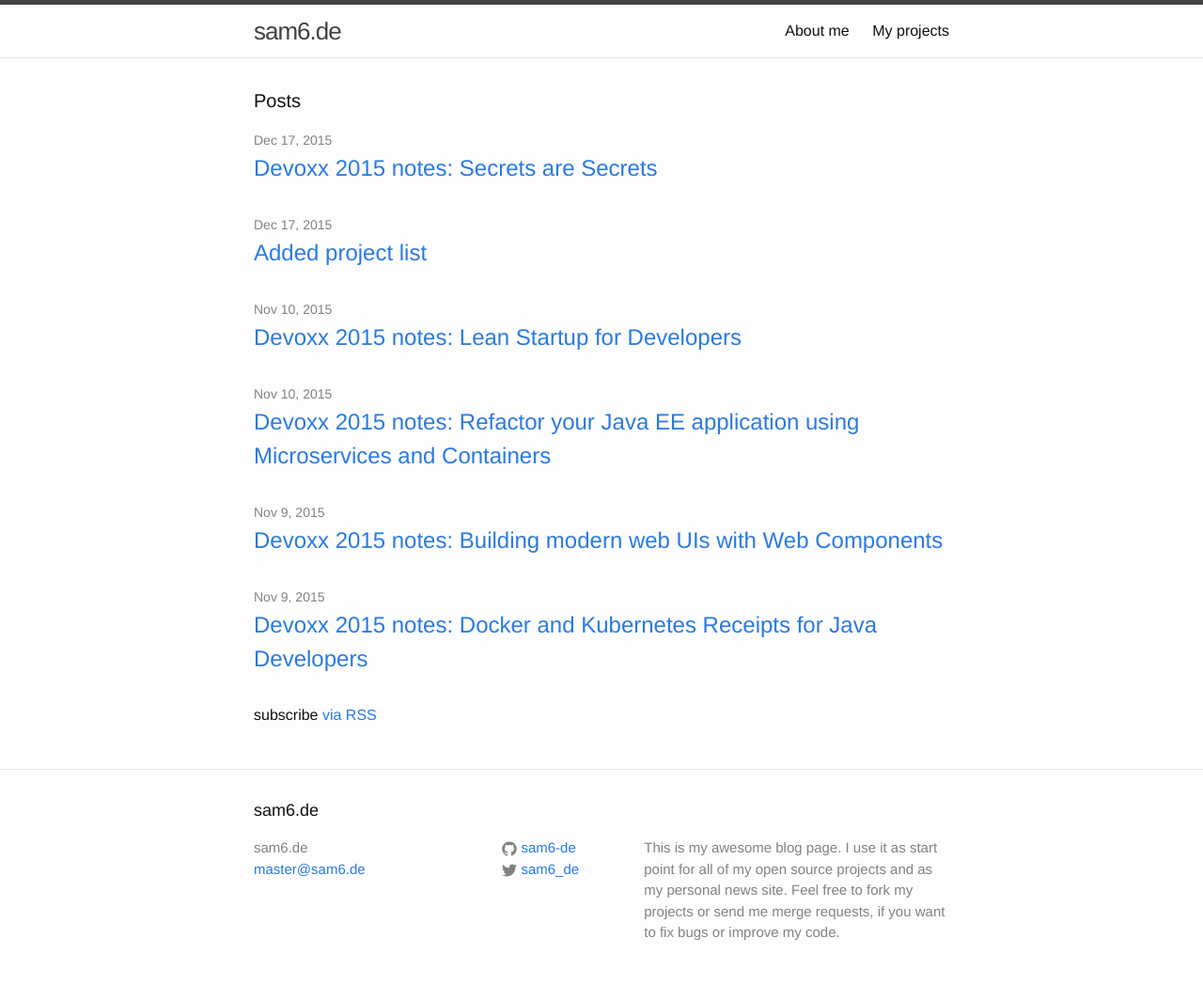
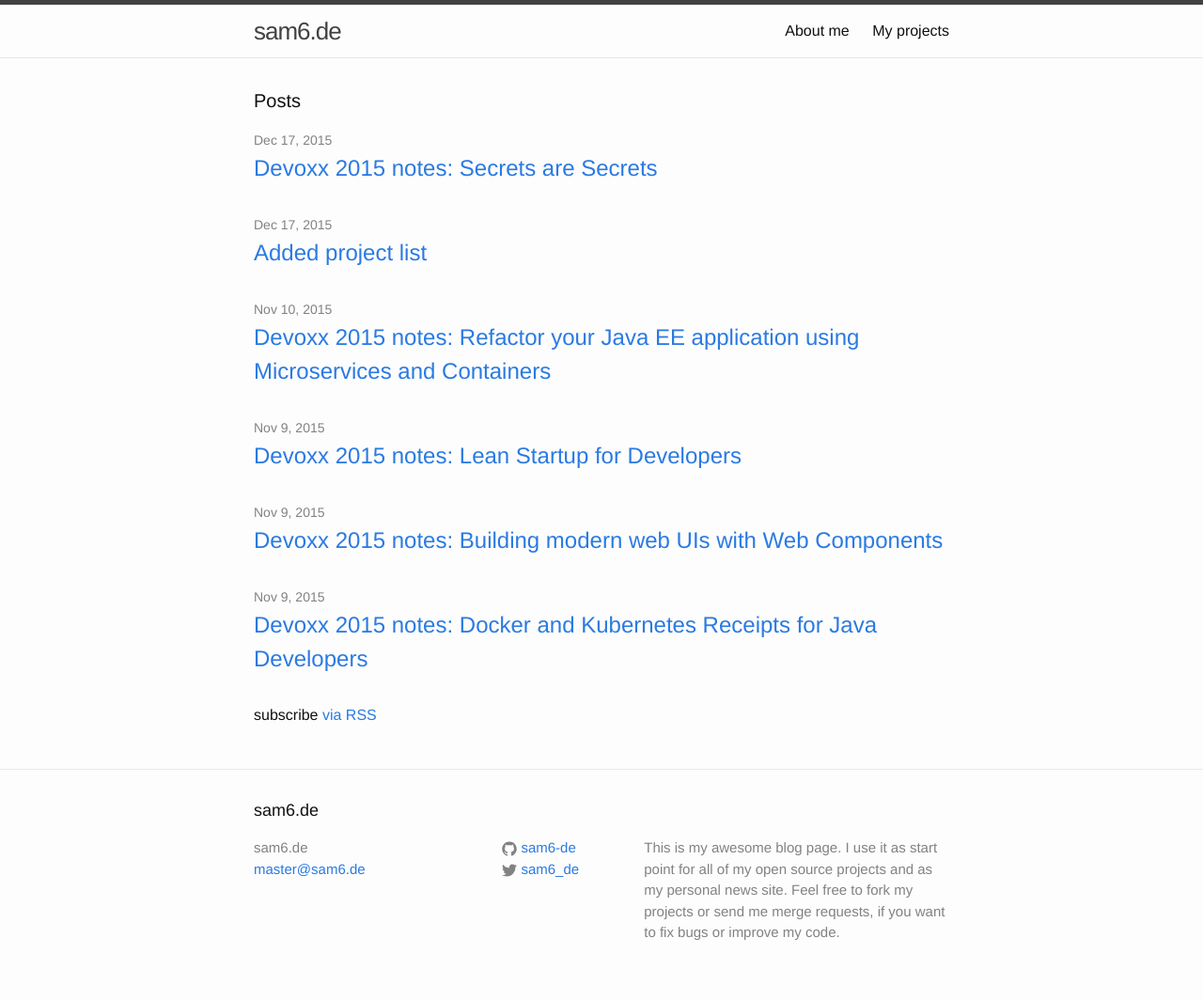
Before and after one commit to sam6-de/sam6-de.github.io, a Jekyll site: the page built from index.html, in a window 1280 px wide. Shown: the whole page at 94% size. Built offline with Jekyll 4.4.1, drawn with Linux system fonts in a browser that asks for light colours.

Commit message:
Added Devoxx content

```diff
--- a/_posts/2015-11-10-Devoxx-2015-notes-Lean-Startup-for-Developers.markdown
+++ b/_posts/2015-11-10-Devoxx-2015-notes-Lean-Startup-for-Developers.markdown
@@ -1,7 +1,7 @@
 ---
 layout: post
 title:  "Devoxx 2015 notes: Lean Startup for Developers"
-date:   2015-11-10 13:30:00
+date:   2015-11-09 18:05:00
 categories: devoxx notes video talk lean startup
 ---
 
```
Also changed, not shown: _posts/2015-11-09-Devoxx-2015-notes-secrets-are-secrets.markdown (renamed from _posts/2015-12-17-Devoxx-2015-notes-secrets-are-secrets.markdown).
